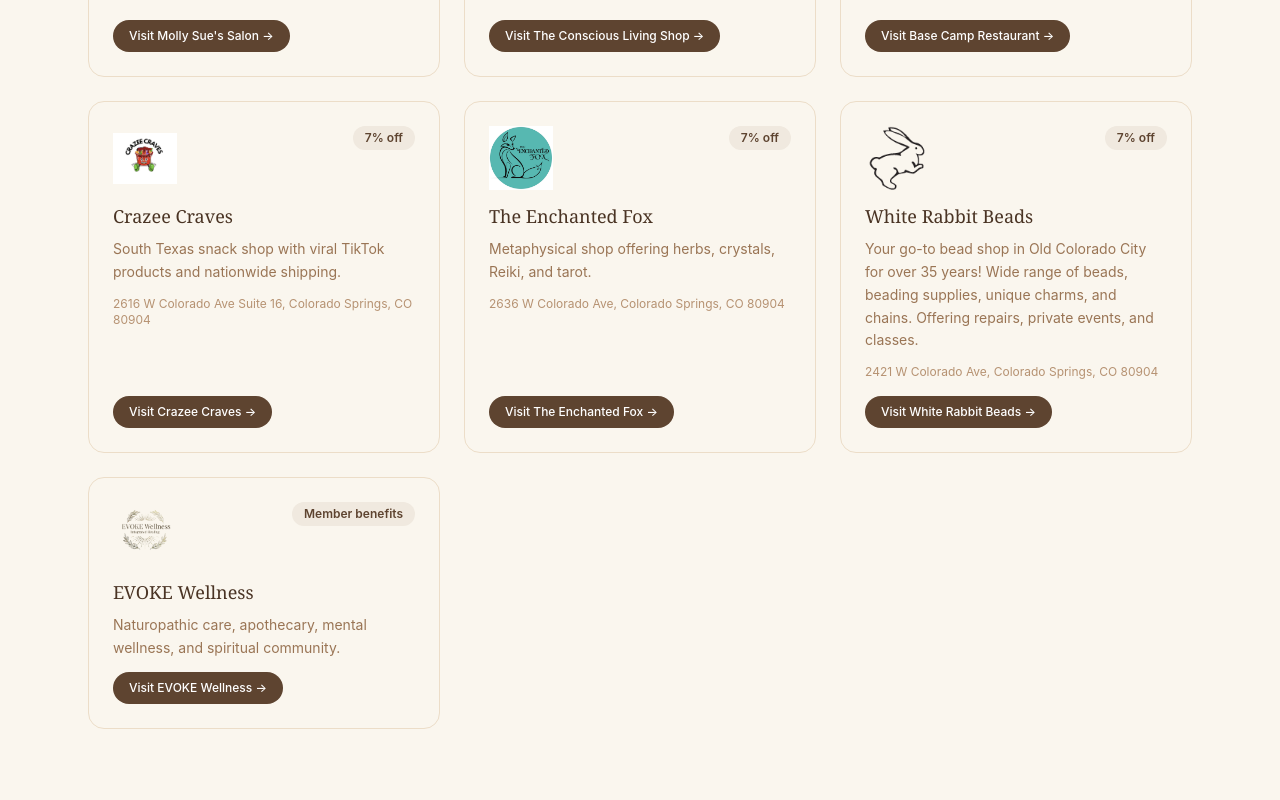
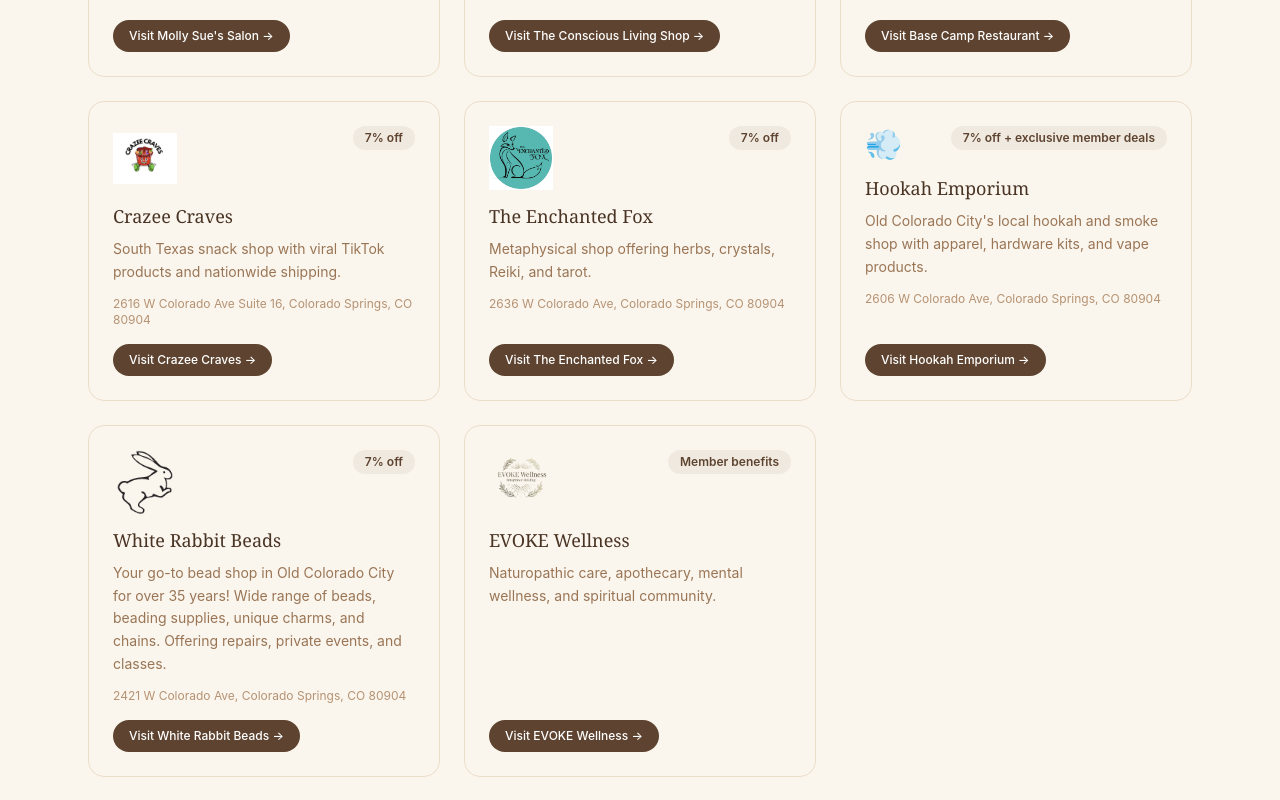
Before and after one commit to evokewellness719/evoke-website, a Next.js app: page /loyalty in a window 1280 px wide. Shown: the part 2860-3660 px from the top of the page. Built offline with nearby package versions, Linux system fonts and the light colour scheme.

Commit message:
Add Hookah Emporium to loyalty page

```diff
--- a/src/app/loyalty/page.tsx
+++ b/src/app/loyalty/page.tsx
@@ -78,6 +78,15 @@
     logo: "/enchanted-fox-logo.jpg",
     address: "2636 W Colorado Ave, Colorado Springs, CO 80904",
     url: "https://enchantedfoxocc.com/",
+  },
+  {
+    name: "Hookah Emporium",
+    desc: "Old Colorado City's local hookah and smoke shop with apparel, hardware kits, and vape products.",
+    perk: "7% off + exclusive member deals",
+    icon: "💨",
+    logo: null,
+    address: "2606 W Colorado Ave, Colorado Springs, CO 80904",
+    url: null,
   },
   {
     name: "White Rabbit Beads",
```
